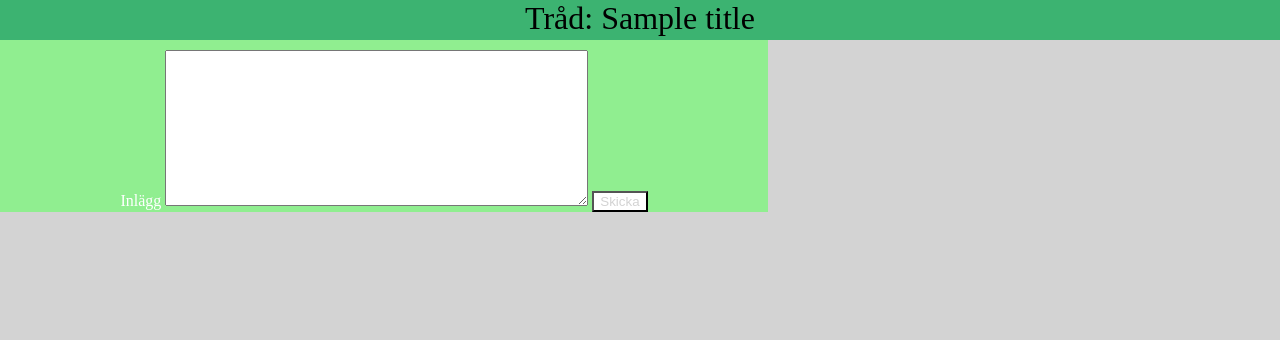
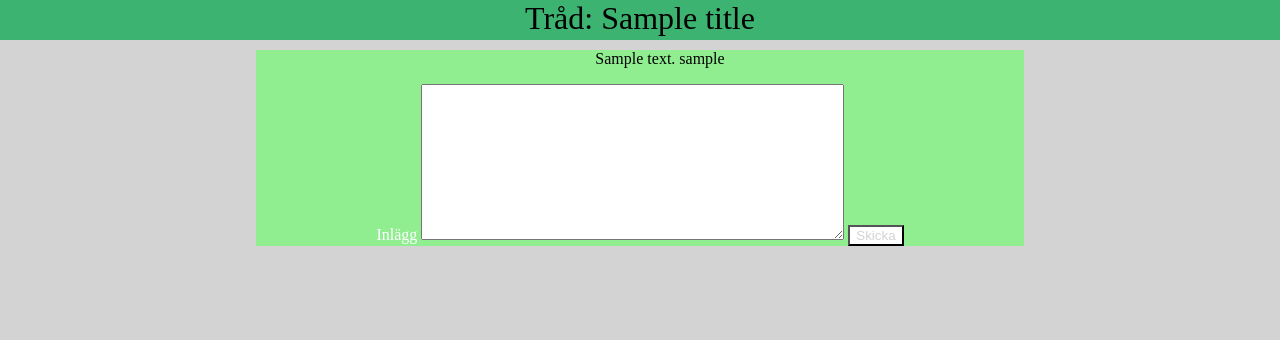
Before and after one commit to krisc457/urban-broccoli, a Spring app: template src/main/resources/templates/thread.html in a window 1280 px wide. Shown: the top 340 px of the page. Run offline with Thymeleaf, Linux system fonts and the light colour scheme; the template is opened without the code that fills it: most values are stand-ins (such as "Sample title", 1, 10 or a date in 2020); data that the repository does not hold is empty.

Commit message:
VI SER NAMN

```diff
--- a/src/main/java/com/example/controller/loginController.java
+++ b/src/main/java/com/example/controller/loginController.java
@@ -80,10 +80,10 @@
     }
 
     @PostMapping("/thread/{threadId}")
-    public ModelAndView comment(@PathVariable long threadId, @RequestParam String text) throws Exception {
+    public ModelAndView comment(@PathVariable long threadId, @RequestParam String text, long userId) throws Exception {
 
         Thread thread = repository.getThread(threadId);
-        repository.addPost(text,threadId);
+        repository.addPost(text,threadId, userId);
         List<Post> posts = iUser.listPosts(threadId);
 
         return new ModelAndView("thread")
--- a/src/main/java/com/example/domain/Post.java
+++ b/src/main/java/com/example/domain/Post.java
@@ -9,11 +9,13 @@
     public String text;
     public long threadId;
     public long userId;
+    public String username;
 
-    public Post(long postId, String text, long threadId, long userId) {
+    public Post(long postId, String text, long threadId, long userId, String username) {
         this.postId = postId;
         this.text = text;
         this.threadId = threadId;
         this.userId = userId;
+        this.username = username;
     }
 }
--- a/src/main/java/com/example/repository/IUser.java
+++ b/src/main/java/com/example/repository/IUser.java
@@ -11,5 +11,5 @@
     List<Thread> listThreads() throws Exception;
     Thread getThread (long id) throws Exception;
     List<Post> listPosts (long threadId) throws Exception;
-    void addPost(String text, long postId) throws Exception;
+    void addPost(String text, long postId, long userId) throws Exception;
 }
--- a/src/main/resources/static/cssfil.css
+++ b/src/main/resources/static/cssfil.css
@@ -22,7 +22,10 @@
 }
 #main {
     width: 60%;
+    margin-left: 20%;
+    margin-right: 20%;
     background-color: lightgreen;
+    margin-top: 40px;
 }
 
 form {
@@ -38,7 +41,6 @@
 a:hover {
     color: black
 }
-
 input {
     color: lightgray;
     background-color: white;
@@ -75,6 +77,9 @@
     /*margin-top:5%;*/
     width: 40%;
 }
+ul {
+    margin-top: 50px;
+}
 li {
     list-style: none;
 }
--- a/src/main/resources/templates/thread.html
+++ b/src/main/resources/templates/thread.html
@@ -12,7 +12,7 @@
     <ul>
         <li th:each="post : ${posts}">
            <a th:text="${post.text}"/>
-            <a th:text="${post.userId}"/>
+            <a th:text="${post.username}"/>
         </li>
     </ul>
 <form th:action="@{/thread/{id}(id=${threadId})}" method="post">
```
Also changed, not shown: src/main/java/com/example/repository/Repository.java (+6 -6 lines).
